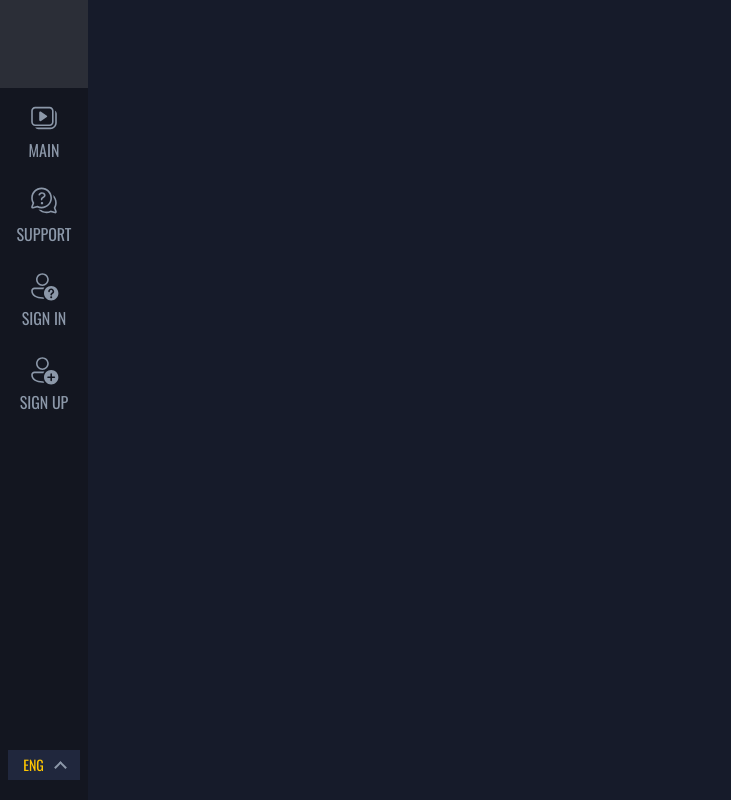
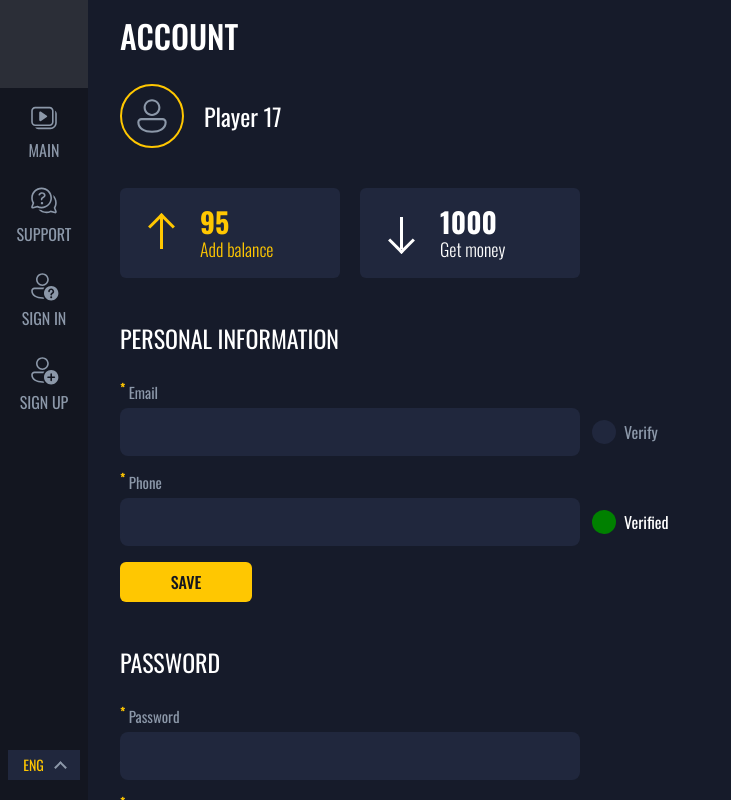
Before and after one commit to Janosense/pusher-coin-fe, a Vue app: page /account in a window 1280 px wide. Shown: the whole page, without its empty margins (0-731 px from the left). Built offline with nearby package versions, Linux system fonts and the light colour scheme.

Commit message:
[routine] Added Account

```diff
--- a/src/assets/styles/blocks/form.css
+++ b/src/assets/styles/blocks/form.css
@@ -29,6 +29,7 @@
 }
 
 .form__item {
+    position: relative;
     display: block;
     width: 100%;
     margin-bottom: 16px;
@@ -128,3 +129,38 @@
     padding-top: 20px;
     text-align: center;
 }
+
+.form__verification {
+    position: absolute;
+    top: 0;
+    right: 0;
+    display: block;
+    padding-left: 32px;
+    color: var(--purple-light);
+
+    @media (min-width: 768px) {
+        top: auto;
+        bottom: 16px;
+        right: auto;
+        left: calc(100% + 12px);
+    }
+    &::before {
+        content: '';
+        position: absolute;
+        top: calc(50% - 12px);
+        left: 0;
+        display: block;
+        width: 24px;
+        height: 24px;
+        border-radius: 50%;
+        background-color: var(--purple);
+    }
+}
+
+.form__verification--active {
+    color: var(--white);
+
+    &::before {
+        background-color: green;
+    }
+}
--- a/src/components/Navigation.vue
+++ b/src/components/Navigation.vue
@@ -27,10 +27,10 @@ const authentication = useAuthenticationStore();
         </RouterLink>
       </li>
       <li v-if="authentication.isUserLoggedIn" class="navigation__item">
-        <a href="#" class="navigation__link">
+        <RouterLink :to="{name: 'account'}" class="navigation__link">
           <IconAccount class="navigation__icon"/>
           <span class="navigation__title">Account</span>
-        </a>
+        </RouterLink>
       </li>
       <li v-if="authentication.isUserLoggedIn" class="navigation__item">
         <RouterLink :to="{name: 'history'}" class="navigation__link">
--- a/src/views/AccountView.vue
+++ b/src/views/AccountView.vue
@@ -1,11 +1,255 @@
 <script setup>
 
+import Queue from '@/components/Queue.vue';
+
+import { useAuthenticationStore } from '@/stores/authentication.js';
+import IconAccount from '@/components/icons/IconAccount.vue';
+
+const authentication = useAuthenticationStore();
 </script>
 
 <template>
-
+  <div class="view-holder">
+    <div class="view-holder__content">
+      <div class="content">
+        <div class="wrapper content__wrapper">
+          <div class="content__header">
+            <h1 class="content__heading">Account</h1>
+          </div>
+          <div class="account">
+            <div class="account__information">
+              <div class="account__photo-holder">
+                <IconAccount/>
+              </div>
+              <span class="account__nickname">Player 17</span>
+            </div>
+            <div class="account__finance">
+              <div class="account__action-holder">
+                <button class="account__action">
+                  <span>95</span>
+                  <span>Add balance</span>
+                </button>
+              </div>
+              <div class="account__action-holder">
+                <button class="account__action">
+                  <span>1000</span>
+                  <span>Get money</span>
+                </button>
+              </div>
+            </div>
+            <div class="account__form-holder">
+              <form action="" class="form account__form">
+                <div class="form__header">
+                  <span class="form__title">Personal information</span>
+                </div>
+                <div class="form__item">
+                  <label for="email" class="form__textfield-label"><sup>*</sup> Email</label>
+                  <input type="email" id="email" name="email" class="form__textfield" required>
+                  <span class="form__verification">Verify</span>
+                </div>
+                <div class="form__item">
+                  <label for="phone" class="form__textfield-label"><sup>*</sup> Phone</label>
+                  <input type="tel" id="phone" name="phone" class="form__textfield"  required>
+                  <span class="form__verification form__verification--active">Verified</span>
+                </div>
+                <button class="form__submit button button--yellow">Save</button>
+              </form>
+            </div>
+            <div class="account__form-holder">
+              <form action="" class="form account__form">
+                <div class="form__header">
+                  <span class="form__title">Password</span>
+                </div>
+                <div class="form__item">
+                  <label for="password" class="form__textfield-label"><sup>*</sup> Password</label>
+                  <input type="password" id="password" name="password" class="form__textfield"
+                         required>
+                </div>
+                <div class="form__item">
+                  <label for="password-repeat" class="form__textfield-label"><sup>*</sup> Password repeat</label>
+                  <input type="password" id="password-repeat" name="password-repeat" class="form__textfield"
+                         required>
+                </div>
+                <button class="form__submit button button--yellow">Save</button>
+              </form>
+            </div>
+          </div>
+        </div>
+      </div>
+    </div>
+    <Queue v-if="authentication.isUserLoggedIn"/>
+  </div>
 </template>
 
 <style scoped>
+.account__information {
+  display: flex;
+  align-items: center;
+  column-gap: 20px;
+  margin-bottom: 40px;
+}
 
+.account__photo-holder {
+  flex-shrink: 0;
+  display: flex;
+  align-items: center;
+  justify-content: center;
+  width: 60px;
+  height: 60px;
+  border-radius: 50%;
+  border: 2px solid var(--yellow);
+
+  & svg {
+    display: block;
+    width: 70%;
+    height: 70%;
+    fill: var(--purple-light)
+  }
+}
+
+.account__nickname {
+  font-size: 20px;
+
+  @media (min-width: 1024px) {
+    font-size: 24px;
+  }
+
+  @media (min-width: 1440px) {
+    font-size: 28px;
+  }
+}
+
+.account__form-holder {
+  margin-bottom: 48px;
+}
+
+.account__form {
+  width: auto;
+  max-width: 460px;
+  margin: 0;
+}
+
+.account__finance {
+  display: flex;
+  column-gap: 20px;
+}
+
+.account__action-holder {
+  width: 50%;
+  max-width: 180px;
+  margin-bottom: 48px;
+
+  @media (min-width: 1024px) {
+    max-width: 220px;
+  }
+
+  &:first-child {
+    .account__action {
+      color: var(--yellow);
+
+      &::before {
+        background-color: var(--yellow);
+      }
+
+      &::after {
+        top: calc(50% - 16px);
+        border-top: 3px solid var(--yellow);
+        border-left: 3px solid var(--yellow);
+      }
+    }
+  }
+
+  &:last-child {
+    .account__action {
+      color: var(--white);
+
+      &::before {
+        background-color: var(--white);
+      }
+
+      &::after {
+        top: calc(50% - 2px);
+        border-right: 3px solid var(--white);
+        border-bottom: 3px solid var(--white);
+      }
+    }
+  }
+}
+
+.account__action {
+  position: relative;
+  -webkit-appearance: none;
+  display: block;
+  width: 100%;
+  height: auto;
+  margin: 0;
+  padding: 16px 16px 16px 60px;
+  box-sizing: border-box;
+  font-family: "Oswald", sans-serif;
+  font-optical-sizing: auto;
+  font-style: normal;
+  font-size: 16px;
+  text-decoration: none;
+  text-align: left;
+  line-height: 1;
+  border: none;
+  border-radius: 6px;
+  cursor: pointer;
+  background-color: var(--purple);
+
+  &::before {
+    content: '';
+    position: absolute;
+    top: calc(50% - 16px);
+    left: 30px;
+    display: block;
+    width: 3px;
+    height: 32px;
+  }
+
+  &::after {
+    content: '';
+    position: absolute;
+    left: 22px;
+    display: block;
+    width: 16px;
+    height: 16px;
+    transform: rotate(45deg);
+  }
+
+  @media (min-width: 1024px) {
+    padding: 20px 20px 20px 80px;
+
+    &::before {
+      left: 40px;
+    }
+
+    &::after {
+      left: 32px;
+    }
+  }
+
+  & span {
+    display: block;
+
+    &:first-child {
+      margin-bottom: 4px;
+      font-weight: 700;
+      font-size: 24px;
+
+      @media (min-width: 1024px) {
+        font-size: 28px;
+      }
+    }
+
+    &:last-child {
+      font-weight: 300;
+      font-size: 16px;
+
+      @media (min-width: 1024px) {
+        font-size: 18px;
+      }
+    }
+  }
+}
 </style>
--- a/src/views/RoomsView.vue
+++ b/src/views/RoomsView.vue
@@ -27,10 +27,9 @@ const roomEnterGate = (roomId) => {
   <div class="rooms">
     <div class="wrapper rooms__wrapper">
       <ul class="rooms__list">
-        <li v-for="(room, index) in rooms" class="rooms__item" :key="room.id">
+        <li v-for="(room, index) in rooms" class="rooms__item" :key="room.id" :style="{animationDelay: index / 10 + 's'}">
           <div @click="roomEnterGate(room.id)" class="rooms__link">
             <div class="rooms__image-holder">
-              <!--              <img src="@/assets/images/room.png" alt="Room" class="rooms__image">-->
             </div>
             <span class="rooms__title">
               Room {{ index + 1 }} <IconRoomEnter class="rooms__icon-enter"/>
@@ -129,12 +128,46 @@ const roomEnterGate = (roomId) => {
     width: calc(100% - 12px);
     height: calc(100% - 12px);
     background-color: var(--white);
+    background-image: url('@/assets/images/room.png');
+    background-size: 90%;
+    background-repeat: no-repeat;
+    background-position: center;
     border-radius: 20px;
+    animation: 4s linear infinite change-background-size;
+    transition: all 0.3s ease;
   }
 
   @media (min-width: 1280px) {
     margin-bottom: 12px;
   }
+}
+
+.rooms__item:nth-child(2) .rooms__image-holder::after {
+  animation-delay: 0.2s;
+}
+
+.rooms__item:nth-child(3) .rooms__image-holder::after {
+  animation-delay: 0.4s;
+}
+
+.rooms__item:nth-child(4) .rooms__image-holder::after {
+  animation-delay: 0.6s;
+}
+
+.rooms__item:nth-child(8) .rooms__image-holder::after {
+  animation-delay: 0.8s;
+}
+
+.rooms__item:nth-child(7) .rooms__image-holder::after {
+  animation-delay: 1s;
+}
+
+.rooms__item:nth-child(6) .rooms__image-holder::after {
+  animation-delay: 1.2s;
+}
+
+.rooms__item:nth-child(5) .rooms__image-holder::after {
+  animation-delay: 1.4s;
 }
 
 @keyframes rotate {
@@ -143,9 +176,29 @@ const roomEnterGate = (roomId) => {
   }
 }
 
+@keyframes change-background-size {
+  0% {
+    background-size: 90%;
+  }
+  86% {
+    background-size: 90%;
+  }
+  93% {
+    background-size: 80%;
+  }
+  100% {
+    background-size: 90%;
+  }
+}
+
 @media (hover: hover) {
   .rooms__link:hover:deep(.rooms__image-holder::before) {
+    animation: rotate 2.5s linear infinite;
     opacity: 1;
+  }
+
+  .rooms__link:hover:deep(.rooms__image-holder::after) {
+    transform: scale(0.97);
   }
 }
 
```
